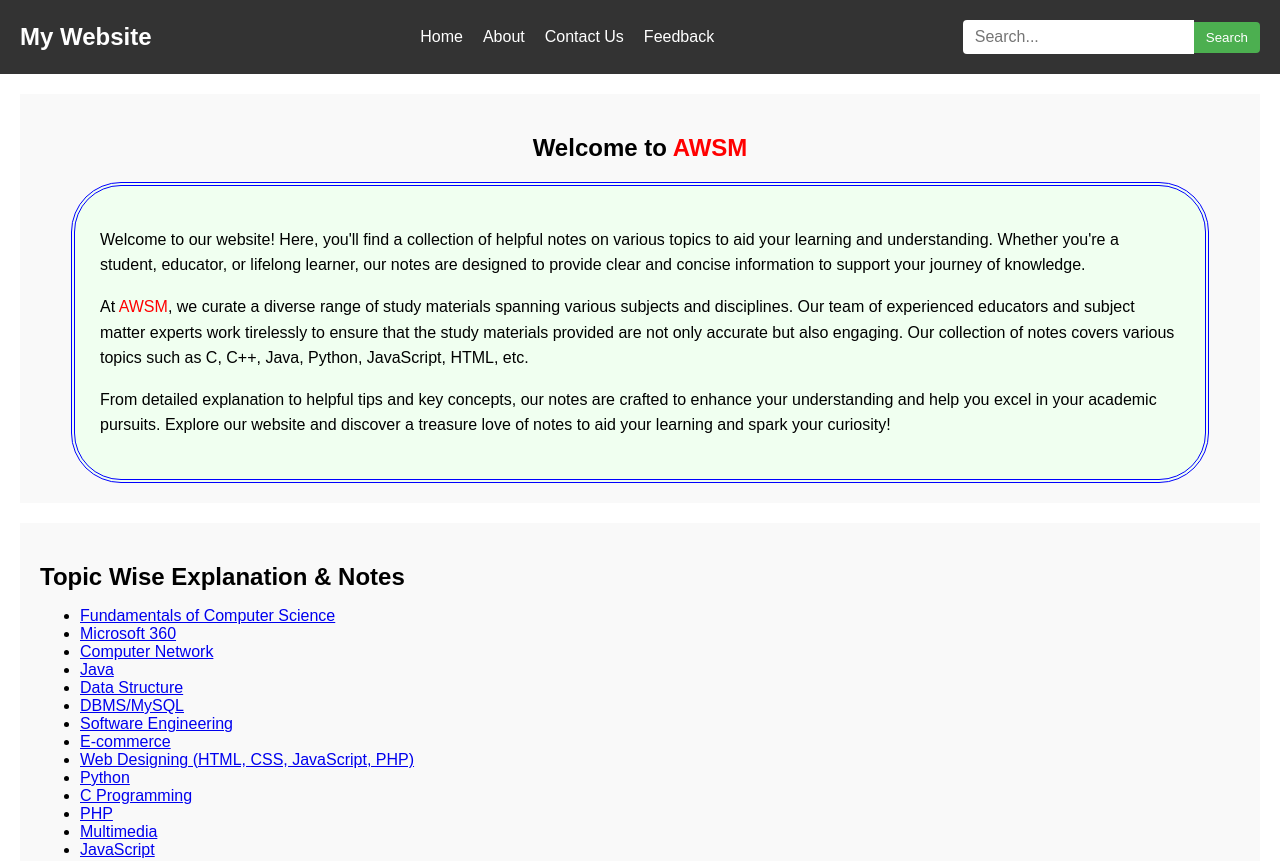
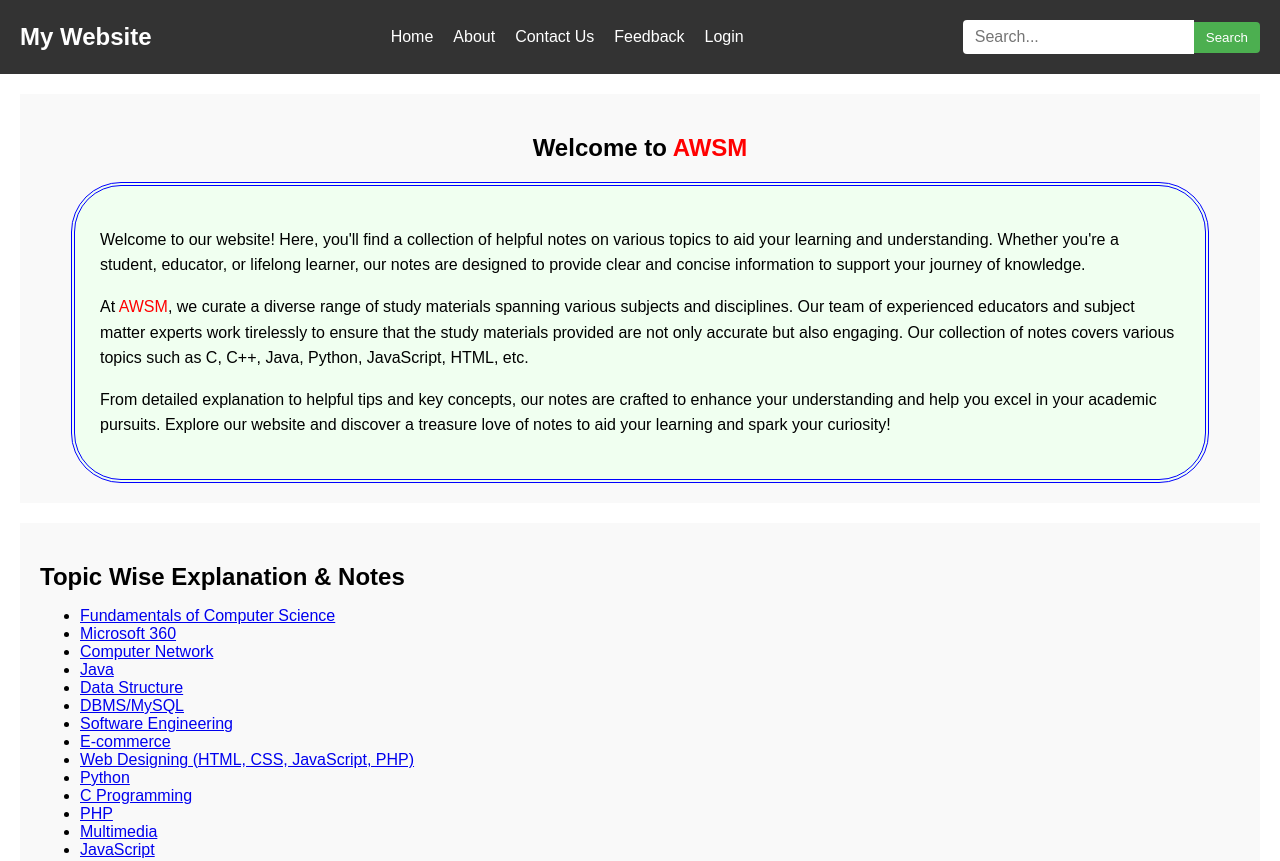
Before and after one commit to wahid9365/AWSM, a plain HTML site: page index.html in a window 1280 px wide. Shown: the top 861 px of the page. Drawn offline with Linux system fonts and the light colour scheme.

Commit message:
Update index.html
added login page

```diff
--- a/index.html
+++ b/index.html
@@ -101,6 +101,7 @@
         <li><a href="about.html">About</a></li>
         <li><a href="contact.html">Contact Us</a></li>
         <li><a href="feedback.html">Feedback</a></li>
+	<li><a href="login page.html">Login</a></li>
       </ul>
     </nav>
     <div class="search-container">
```
